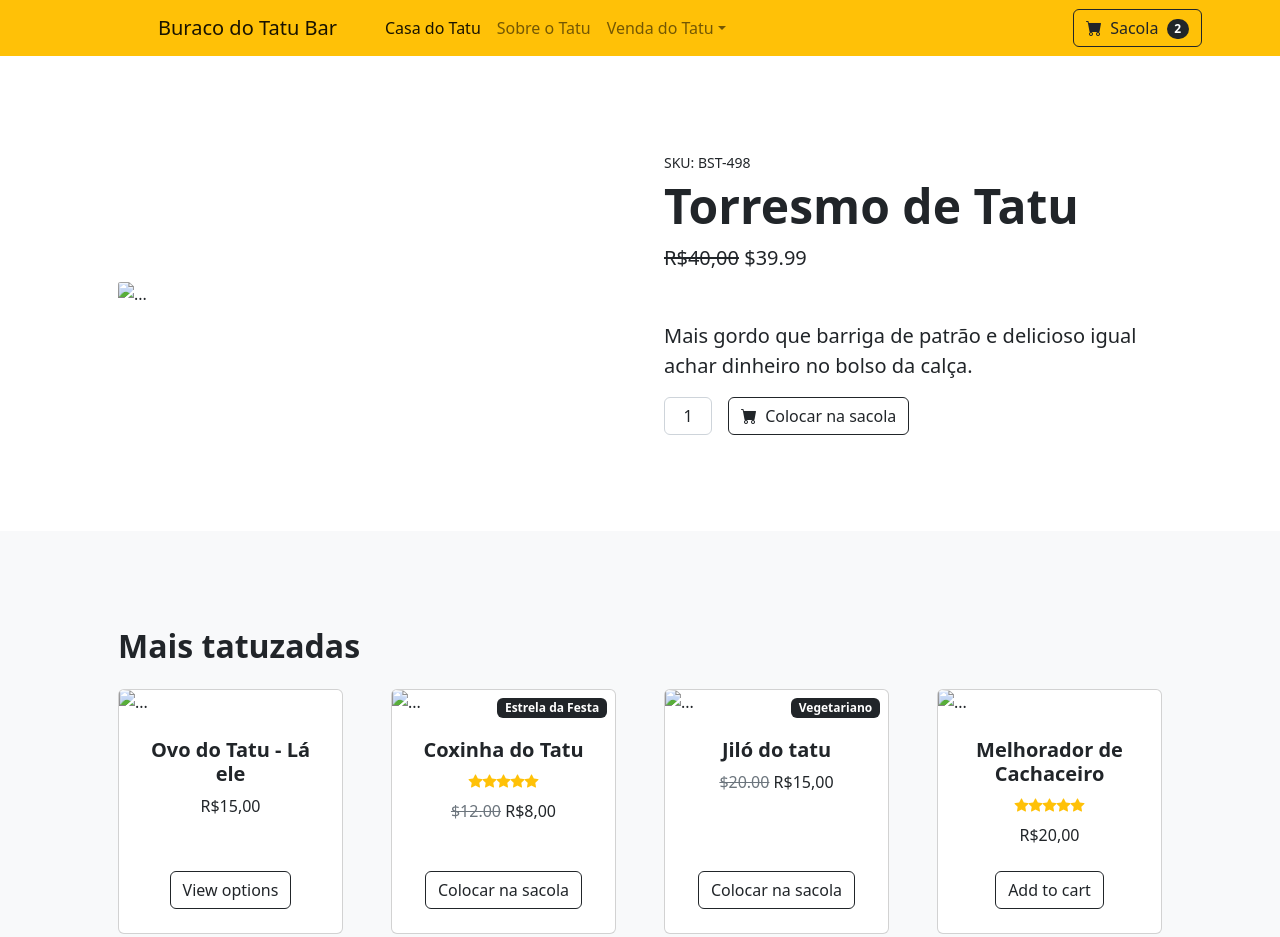
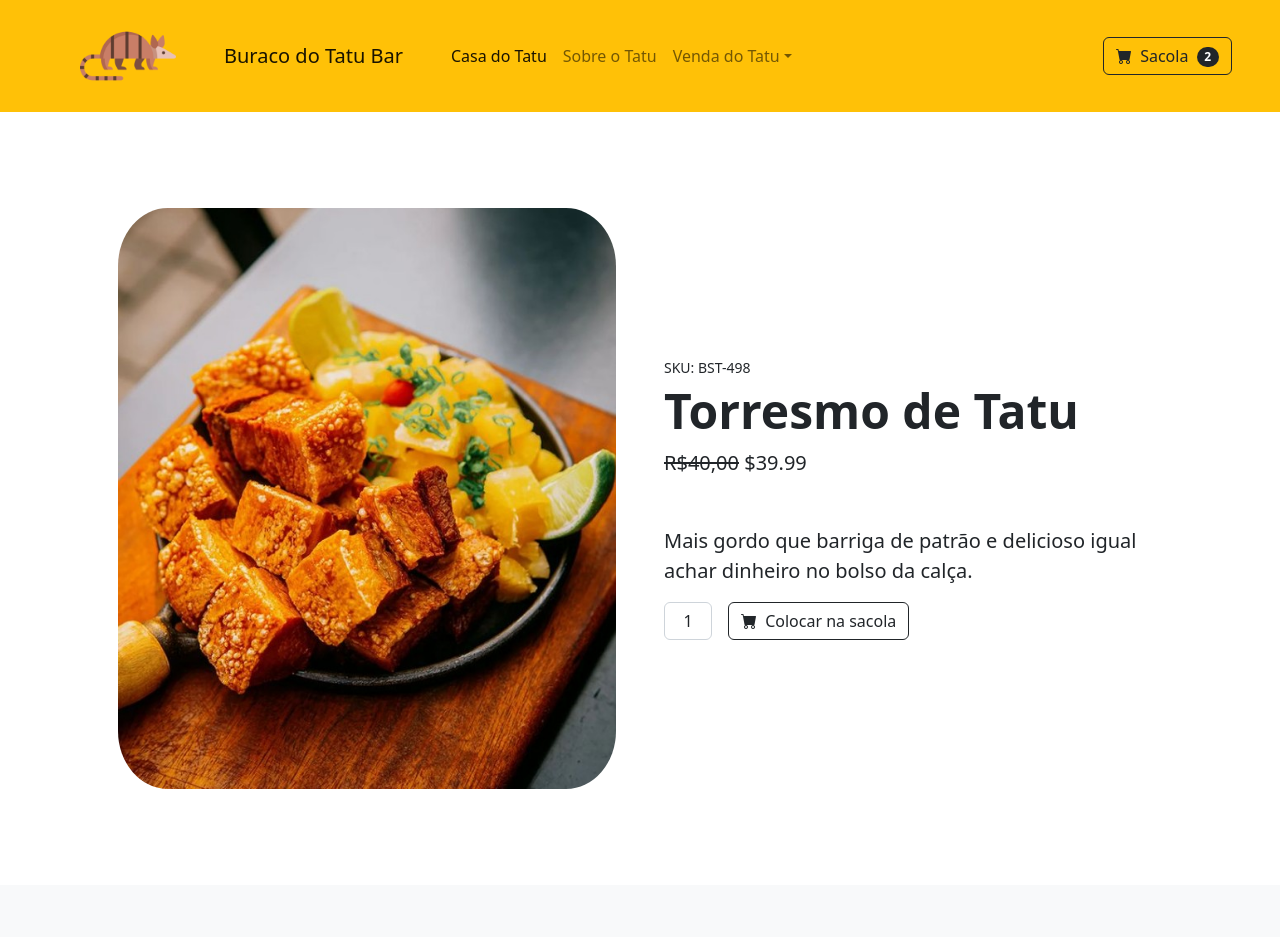
Before and after one commit to Spockchaim/bar-buraco-do-tatu, a plain HTML site: page index.html in a window 1280 px wide. Shown: the top 937 px of the page. Drawn offline with nearby package versions, Linux system fonts and the light colour scheme; the site is published under a folder, as on GitHub Pages, so addresses that start at the root find nothing.

Commit message:
Update index.html
Correção links da imgs

```diff
--- a/index.html
+++ b/index.html
@@ -16,7 +16,7 @@
     <body>
         <!-- Navigation-->
         <nav class="navbar navbar-expand-lg navbar-light bg-warning sticky-top">
-            <div class="logo-tatu"><img src="/assets/tatu-logo.png" alt=""></div>
+            <div class="logo-tatu"><img src="assets/tatu-logo.png" alt=""></div>
             <div class="container px-4 px-lg-5">
                 <a class="navbar-brand" href="#!">Buraco do Tatu Bar</a>
                 <button class="navbar-toggler" type="button" data-bs-toggle="collapse" data-bs-target="#navbarSupportedContent" aria-controls="navbarSupportedContent" aria-expanded="false" aria-label="Toggle navigation"><span class="navbar-toggler-icon"></span></button>
@@ -48,7 +48,7 @@
         <section class="py-5">
             <div class="container px-4 px-lg-5 my-5">
                 <div class="row gx-4 gx-lg-5 align-items-center">
-                    <div class="col-md-6"><img class="card-img-top mb-5 mb-md-0" src="/assets/torresmo.jfif" alt="..." /></div>
+                    <div class="col-md-6"><img class="card-img-top mb-5 mb-md-0" src="assets/torresmo.jfif" alt="..." /></div>
                     <div class="col-md-6">
                         <div class="small mb-1">SKU: BST-498</div>
                         <h1 class="display-5 fw-bolder">Torresmo de Tatu</h1>
@@ -76,7 +76,7 @@
                     <div class="col mb-5">
                         <div class="card h-100">
                             <!-- Product image-->
-                            <img class="card-img-top" src="/assets/ovo-de-codorna.jpg" alt="..." />
+                            <img class="card-img-top" src="assets/ovo-de-codorna.jpg" alt="..." />
                             <!-- Product details-->
                             <div class="card-body p-4">
                                 <div class="text-center">
@@ -97,7 +97,7 @@
                             <!-- Sale badge-->
                             <div class="badge bg-dark text-white position-absolute" style="top: 0.5rem; right: 0.5rem">Estrela da Festa</div>
                             <!-- Product image-->
-                            <img class="card-img-top" src="/assets/coxinha.jpg" alt="..." />
+                            <img class="card-img-top" src="assets/coxinha.jpg" alt="..." />
                             <!-- Product details-->
                             <div class="card-body p-4">
                                 <div class="text-center">
@@ -127,7 +127,7 @@
                             <!-- Sale badge-->
                             <div class="badge bg-dark text-white position-absolute" style="top: 0.5rem; right: 0.5rem">Vegetariano</div>
                             <!-- Product image-->
-                            <img class="card-img-top" src="/assets/jilo.webp" alt="..." />
+                            <img class="card-img-top" src="assets/jilo.webp" alt="..." />
                             <!-- Product details-->
                             <div class="card-body p-4">
                                 <div class="text-center">
@@ -147,7 +147,7 @@
                     <div class="col mb-5">
                         <div class="card h-100">
                             <!-- Product image-->
-                            <img class="card-img-top" src="/assets/engov.avif" alt="..." />
+                            <img class="card-img-top" src="assets/engov.avif" alt="..." />
                             <!-- Product details-->
                             <div class="card-body p-4">
                                 <div class="text-center">
```
